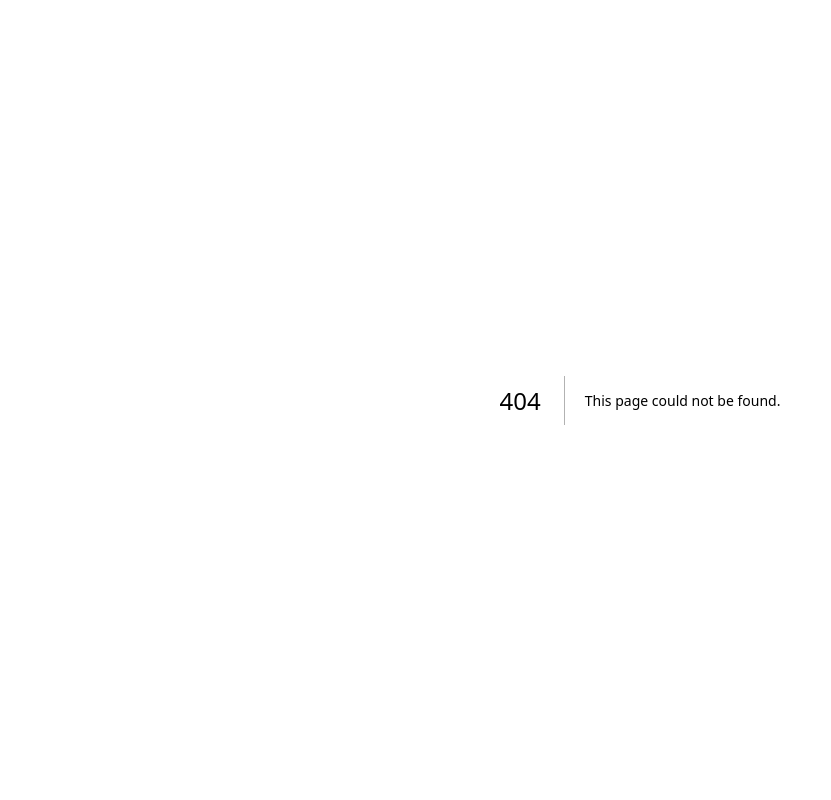
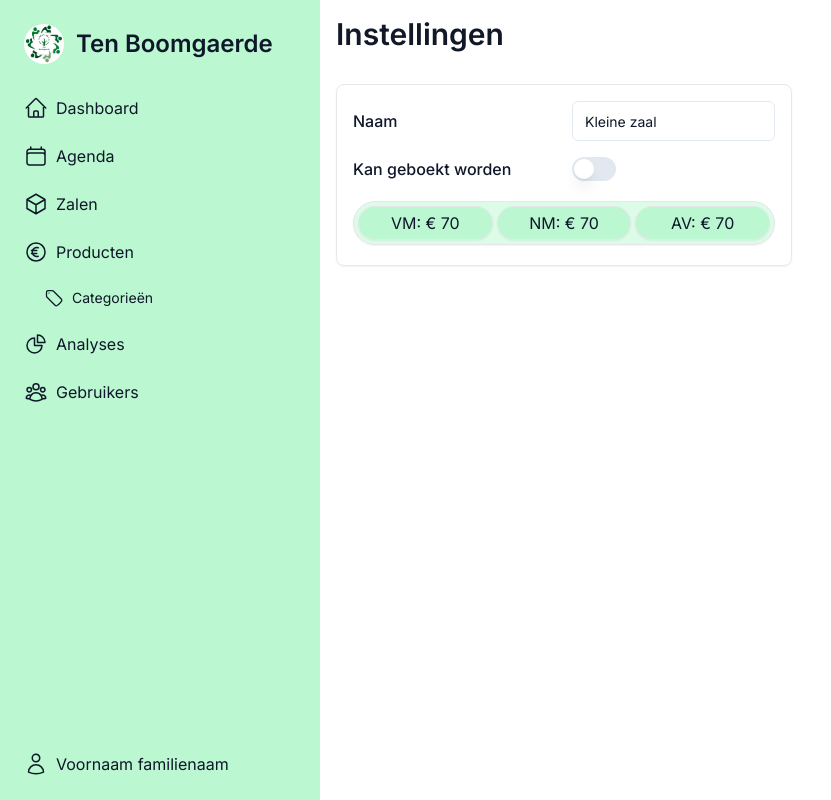
Before and after one commit to WEB4YOU-BE/P007-TenBoomgaerde, a Next.js app: page /dashboard/zalen/1 in a window 1280 px wide. Before the commit this address had no page. Shown: the whole page, without its empty margins (0-831 px from the left). Built offline with nearby package versions, Linux system fonts and the light colour scheme.

Commit message:
Settings page made for a room, not all UI is ready
Signed-off-by: Tiebe Deweerdt <tiebe.dw1@gmail.com>

```diff
--- a/package.json
+++ b/package.json
@@ -16,8 +16,6 @@
     "@fullcalendar/timegrid": "^6.1.8",
     "@hookform/resolvers": "^3.1.1",
     "@next-auth/prisma-adapter": "^1.0.7",
-    "@prisma/client": "^5.1.1",
-    "@radix-ui/react-collapsible": "^1.0.3",
     "@prisma/client": "^4.16.0",
     "@radix-ui/react-collapsible": "^1.0.3",
     "@radix-ui/react-dialog": "^1.0.4",
@@ -25,6 +23,7 @@
     "@radix-ui/react-label": "^2.0.2",
     "@radix-ui/react-popover": "^1.0.6",
     "@radix-ui/react-slot": "^1.0.2",
+    "@radix-ui/react-switch": "^1.0.3",
     "@radix-ui/react-tabs": "^1.0.4",
     "@radix-ui/react-toast": "^1.1.4",
     "@types/node": "20.3.1",
--- /dev/null
+++ b/src/app/dashboard/zalen/[zaalId]/page.tsx
@@ -0,0 +1,46 @@
+import {Switch} from "@/components/ui/Switch";
+import Link from "next/link";
+
+export default function Index() {
+    const zaal = [
+        {id: 1, name: 'Kleine zaal', private: false, dayPrice: 150},
+        {id: 2, name: 'Grote zaal', private: false, dayPrice: 250},
+        {id: 3, name: 'CM vergaderzaal', private: true, dayPrice: 0},
+    ]
+
+    return <main className={"w-full min-h-[100svh]"}>
+        <div className={"p-4 block sm:flex items-center justify-between"}>
+            <div className={"w-full mb-1"}>
+                <div className={"mb-4"}>
+                    <h1 className={"text-2xl font-semibold text-gray-900 sm:text-3xl"}>Instellingen</h1>
+                </div>
+                <div className={"grid sm:grid-cols-2 grid-cols-1 gap-4"}>
+                    <form
+                        className={"grid grid-cols-2 w-full gap-4 p-4 my-4 border border-gray-200 rounded-lg shadow-sm"}>
+                        <label
+                            className={" my-auto font-medium leading-none peer-disabled:cursor-not-allowed peer-disabled:opacity-70 mr-4 "}
+                        >Naam</label>
+                        <input
+                            className={"h-10 w-full rounded-md border border-input bg-transparent px-3 py-2 text-sm ring-offset-background file:border-0 file:bg-transparent file:text-sm file:font-medium placeholder:text-muted-foreground focus-visible:outline-none focus-visible:ring-2 focus-visible:ring-ring focus-visible:ring-offset-2 disabled:cursor-not-allowed disabled:opacity-50"}
+                            id="productNaam" type={"text"} required
+                            value={zaal[0].name}/>
+                        <label
+                            className={"my-auto font-medium leading-none peer-disabled:cursor-not-allowed peer-disabled:opacity-70 mr-4 "}
+                        >Kan geboekt worden</label>
+                        <Switch checked={zaal[0].private}/>
+                        <div
+                            className={"col-span-2 grid grid-cols-3 gap-1 w-full p-1 my-1 border border-gray-200 rounded-full shadow-sm bg-green-100"}>
+                            <Link href={""}
+                                  className={"flex justify-center p-1 w-full border border-gray-200 rounded-full shadow-sm bg-green-200 hover:bg-green-300"}>VM: &euro; 70</Link>
+                            <Link href={""}
+                                  className={"flex justify-center p-1 w-full border border-gray-200 rounded-full shadow-sm bg-green-200 hover:bg-green-300"}>NM: &euro; 70</Link>
+                            <Link href={""}
+                                  className={"flex justify-center p-1 w-full border border-gray-200 rounded-full shadow-sm bg-green-200 hover:bg-green-300"}>AV: &euro; 70</Link>
+                        </div>
+                    </form>
+                </div>
+
+            </div>
+        </div>
+    </main>;
+}
--- a/src/app/dashboard/zalen/page.tsx
+++ b/src/app/dashboard/zalen/page.tsx
@@ -1,7 +1,15 @@
 import {Sheet, SheetTrigger} from "@/components/ui/Sheet";
 import ZaalAside from "@/components/ui/dashboard/ZaalAside";
+import Link from "next/link";
 
 export default function Index() {
+
+    const zalen = [
+        {id: 1, name: 'Kleine zaal', private: false, dayPrice: 150},
+        {id: 2, name: 'Grote zaal', private: false, dayPrice: 250},
+        {id: 3, name: 'CM vergaderzaal', private: true, dayPrice: 0},
+    ]
+
     return <main className={"w-full min-h-[100svh]"}>
         <div className={"p-4 block sm:flex items-center justify-between"}>
             <div className={"w-full mb-1"}>
@@ -55,6 +63,7 @@ export default function Index() {
                                 {
                                     [
                                         'Naam',
+                                        'privaat',
                                         'Public',
                                         'Acties'
                                     ].map((th, index) => (
@@ -67,7 +76,69 @@ export default function Index() {
                             </tr>
                             </thead>
                             <tbody className={"divide-y divide-gray-200"}>
-
+                            {zalen.map((zaal) => (
+                                <tr className={"hover:bg-gray-100"} key={zaal.id}>
+                                    <td className={"p-4 text-base font-medium text-gray-900 whitespace-nowrap"}>
+                                        <data value={"naam"}>{zaal.name}</data>
+                                    </td>
+                                    <td>
+                                        <div className={"flex items-center p-4"}>
+                                            <input
+                                                id={`checkbox-${zaal.private}`}
+                                                checked={zaal.private}
+                                                readOnly={true}
+                                                aria-describedby={"checkbox-1"}
+                                                type={"checkbox"}
+                                                className={"w-4 h-4 border-gray-300 rounded bg-gray-50 focus:ring-3 focus:ring-primary-300"}
+                                            />
+                                        </div>
+                                    </td>
+                                    <td className={"p-4 text-base font-medium text-gray-900 whitespace-nowrap"}>
+                                        <data value={"naam"}>&euro; {zaal.dayPrice}</data>
+                                    </td>
+                                    <td className={"p-4 space-x-2 whitespace-nowrap"}>
+                                        <Link
+                                            className={"inline-flex items-center px-3 py-2 text-sm font-medium text-center rounded-lg bg-green-200 hover:bg-green-300 focus:ring-4 focus:ring-green-300"}
+                                            href={`/dashboard/zalen/${zaal.id}`}
+                                        >
+                                            <svg
+                                                className={"w-4 h-4"}
+                                                fill={"currentColor"}
+                                                viewBox={"0 0 20 20"}
+                                                xmlns={"http://www.w3.org/2000/svg"}
+                                            >
+                                                <svg>
+                                                    <path
+                                                        d={"M17.414 2.586a2 2 0 00-2.828 0L7 10.172V13h2.828l7.586-7.586a2 2 0 000-2.828z"}/>
+                                                    <path
+                                                        fillRule={"evenodd"}
+                                                        d={"M2 6a2 2 0 012-2h4a1 1 0 010 2H4v10h10v-4a1 1 0 112 0v4a2 2 0 01-2 2H4a2 2 0 01-2-2V6z"}
+                                                        clipRule={"evenodd"}
+                                                    />
+                                                </svg>
+                                            </svg>
+                                            <span className={"sm:ml-2 hidden sm:block"}>Bewerk</span>
+                                        </Link>
+                                        <button
+                                            className={"inline-flex items-center px-3 py-2 text-sm font-medium text-center text-white bg-red-700 rounded-lg hover:bg-red-800 focus:ring-4 focus:ring-red-300"}
+                                        >
+                                            <svg
+                                                className={"w-4 h-4"}
+                                                fill={"currentColor"}
+                                                viewBox={"0 0 20 20"}
+                                                xmlns={"http://www.w3.org/2000/svg"}
+                                            >
+                                                <path
+                                                    fillRule={"evenodd"}
+                                                    d={"M9 2a1 1 0 00-.894.553L7.382 4H4a1 1 0 000 2v10a2 2 0 002 2h8a2 2 0 002-2V6a1 1 0 100-2h-3.382l-.724-1.447A1 1 0 0011 2H9zM7 8a1 1 0 012 0v6a1 1 0 11-2 0V8zm5-1a1 1 0 00-1 1v6a1 1 0 102 0V8a1 1 0 00-1-1z"}
+                                                    clipRule={"evenodd"}
+                                                />
+                                            </svg>
+                                            <span className={"sm:ml-2 hidden sm:block"}>Verwijder</span>
+                                        </button>
+                                    </td>
+                                </tr>
+                            ))}
                             </tbody>
                         </table>
                     </div>
--- /dev/null
+++ b/src/components/ui/Switch.tsx
@@ -0,0 +1,29 @@
+"use client"
+
+import * as React from "react"
+import * as SwitchPrimitives from "@radix-ui/react-switch"
+
+import {cn} from "@/librairy/utils"
+
+const Switch = React.forwardRef<
+    React.ElementRef<typeof SwitchPrimitives.Root>,
+    React.ComponentPropsWithoutRef<typeof SwitchPrimitives.Root>
+>(({className, ...props}, ref) => (
+    <SwitchPrimitives.Root
+        className={cn(
+            "peer inline-flex h-[24px] w-[44px] shrink-0 cursor-pointer items-center rounded-full border-2 border-transparent transition-colors focus-visible:outline-none focus-visible:ring-2 focus-visible:ring-ring focus-visible:ring-offset-2 focus-visible:ring-offset-background disabled:cursor-not-allowed disabled:opacity-50 data-[state=checked]:bg-green-500 data-[state=unchecked]:bg-input",
+            className
+        )}
+        {...props}
+        ref={ref}
+    >
+      <SwitchPrimitives.Thumb
+          className={cn(
+              "pointer-events-none block h-5 w-5 rounded-full bg-background shadow-lg ring-0 transition-transform data-[state=checked]:translate-x-5 data-[state=unchecked]:translate-x-0"
+          )}
+      />
+    </SwitchPrimitives.Root>
+))
+Switch.displayName = SwitchPrimitives.Root.displayName
+
+export {Switch}
```
Also changed, not shown: 1 other file (tests, documents, lock files or other folders).
